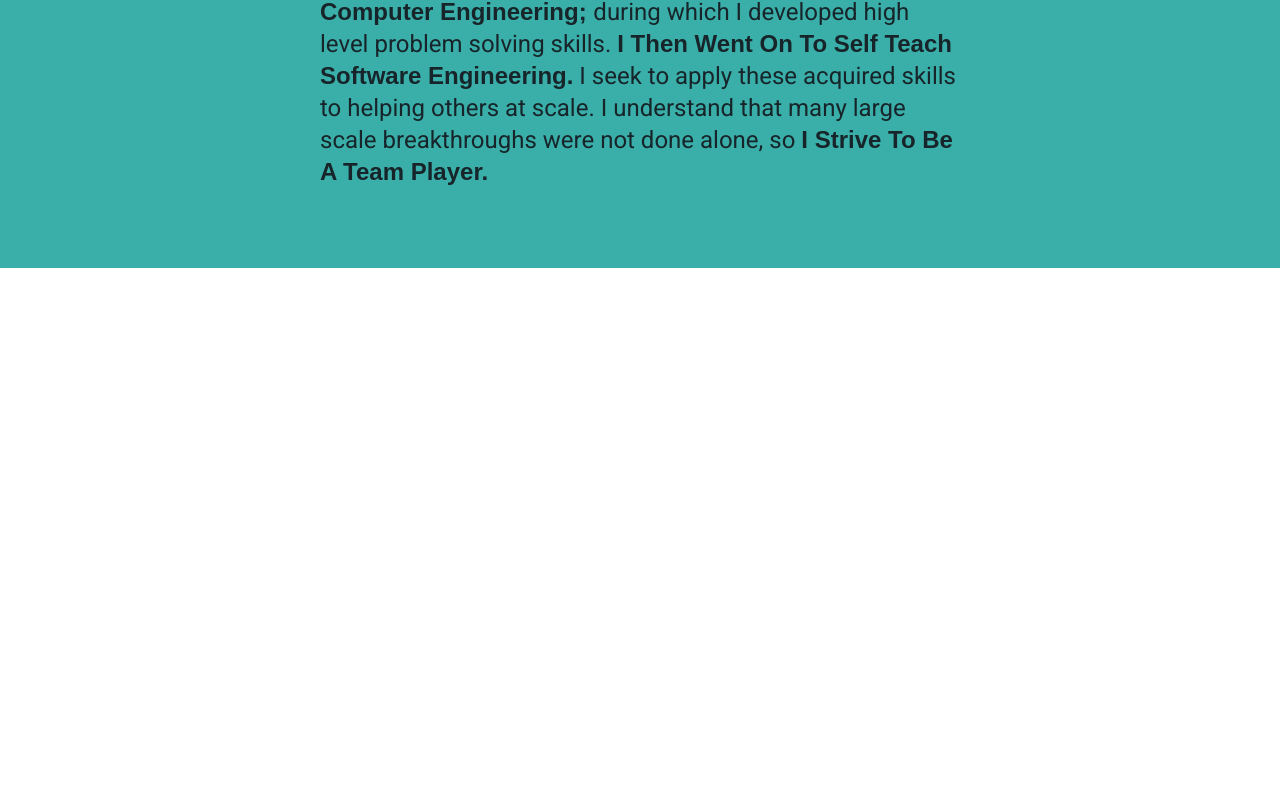
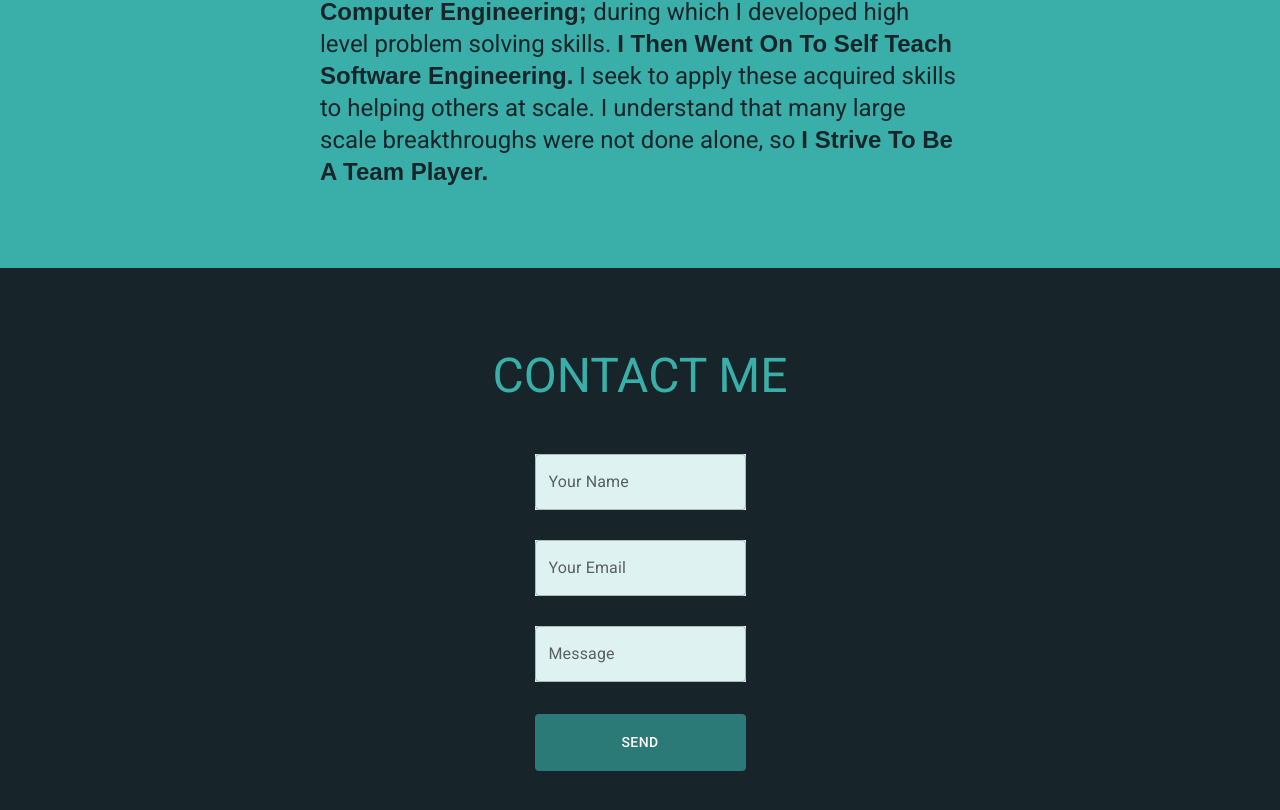
Before and after one commit to traviswilliams997/official_portfolio, a React (Vite) app: page / in a window 1280 px wide. Shown: the part 2122-2932 px from the top of the page. Before the commit the page ends 2390 px from the top, so only its background shows below. Built offline with nearby package versions, Linux system fonts and the light colour scheme.

Commit message:
Create contact form

```diff
--- a/package.json
+++ b/package.json
@@ -10,14 +10,17 @@
     "preview": "vite preview"
   },
   "dependencies": {
+    "@emailjs/browser": "^4.2.0",
     "@emotion/react": "^11.11.4",
     "@emotion/styled": "^11.11.0",
     "@mui/icons-material": "^5.15.11",
     "@mui/material": "^5.15.11",
     "@mui/system": "^5.15.11",
+    "formik": "^2.4.5",
     "react": "^18.2.0",
     "react-dom": "^18.2.0",
-    "react-router-dom": "^6.22.2"
+    "react-router-dom": "^6.22.2",
+    "yup": "^1.3.3"
   },
   "devDependencies": {
     "@types/react": "^18.2.56",
--- a/src/App.jsx
+++ b/src/App.jsx
@@ -5,7 +5,8 @@ import ProjectInfo from './components/ProjectInfo'
 import Navbar from './components/Navbar'
 import Scroll from './components/Scroll'
 import About from './components/About'
-import { Box, Stack } from '@mui/material'
+import Contact from './components/Contact'
+import { Box, Stack, Typography } from '@mui/material'
 import { useState } from 'react'
 import './app.css'
 
@@ -60,6 +61,7 @@ function App() {
         <ProjectImage imgUrl="https://res.cloudinary.com/ddrcxv4fg/image/upload/v1709594630/huce8gijty7oc6atomxl.png" />
       </Stack>
       <About />
+      <Contact />
     </Box>
   )
 }
--- /dev/null
+++ b/src/components/Contact.jsx
@@ -0,0 +1,154 @@
+import {
+  Box,
+  Typography,
+  useMediaQuery,
+  Button,
+  TextField,
+} from '@mui/material'
+import { Formik } from 'formik'
+import * as yup from 'yup'
+import emailjs from '@emailjs/browser'
+import { useRef } from 'react'
+
+const Contact = () => {
+  const isNonMobile = useMediaQuery('(min-width:600px)')
+  const form = useRef()
+
+  const schema = yup.object().shape({
+    user_name: yup.string().required('Required'),
+    user_email: yup.string().email('Invalid email').required('Required'),
+    message: yup.string().required('Required'),
+  })
+
+  const initialValues = {
+    user_name: '',
+    user_email: '',
+    message: '',
+  }
+
+  const sendEmail = () => {
+    emailjs
+      .sendForm(
+        import.meta.env.VITE_SERVICE_ID,
+        import.meta.env.VITE_TEMPLATE_ID,
+        form.current,
+        {
+          publicKey: 'Gg2Q9BGxPpnuq-6wL',
+        }
+      )
+      .then(
+        () => {
+          console.log('SUCCESS!')
+        },
+        (error) => {
+          console.log('FAILED...', error.text)
+        }
+      )
+  }
+
+  const handleFormSubmit = async (values, onSubmitProps) => {
+    sendEmail()
+    onSubmitProps.resetForm()
+  }
+
+  return (
+    <Box
+      display="flex"
+      flexDirection={'column'}
+      justifyContent="center"
+      alignItems="center"
+      bgcolor="#17252A"
+      flex={1}
+      p="80px"
+    >
+      <Typography variant="h3" color="#3AAFA9">
+        CONTACT ME
+      </Typography>
+      <Box mt="50px">
+        {' '}
+        <Formik
+          onSubmit={handleFormSubmit}
+          initialValues={initialValues}
+          validationSchema={schema}
+        >
+          {({
+            values,
+            errors,
+            touched,
+            handleBlur,
+            handleChange,
+            handleSubmit,
+            setFieldValue,
+            resetForm,
+          }) => (
+            <form ref={form} onSubmit={handleSubmit}>
+              <Box
+                display="grid"
+                gap="30px"
+                gridTemplateColumns="repeat(4, minmax(0, 1fr))"
+                sx={{
+                  '& > div': { gridColumn: isNonMobile ? undefined : 'span 4' },
+                }}
+              >
+                <TextField
+                  label="Your Name"
+                  onBlur={handleBlur}
+                  onChange={handleChange}
+                  value={values.user_name}
+                  name="user_name"
+                  error={
+                    Boolean(touched.user_name) && Boolean(errors.user_name)
+                  }
+                  helperText={touched.user_name && errors.user_name}
+                  sx={{ gridColumn: 'span 4', bgcolor: '#DEF2F1' }}
+                />{' '}
+                <TextField
+                  label="Your Email"
+                  onBlur={handleBlur}
+                  onChange={handleChange}
+                  value={values.user_email}
+                  name="user_email"
+                  error={
+                    Boolean(touched.user_email) && Boolean(errors.user_email)
+                  }
+                  helperText={touched.user_email && errors.user_email}
+                  sx={{ gridColumn: 'span 4', bgcolor: '#DEF2F1' }}
+                />
+                <TextField
+                  label="Message"
+                  onBlur={handleBlur}
+                  onChange={handleChange}
+                  value={values.message}
+                  name="message"
+                  multiline
+                  error={Boolean(touched.message) && Boolean(errors.message)}
+                  helperText={touched.message && errors.message}
+                  sx={{ gridColumn: 'span 4', bgcolor: '#DEF2F1' }}
+                />
+              </Box>
+
+              {/* BUTTONS */}
+              <Box>
+                <Button
+                  fullWidth
+                  type="submit"
+                  sx={{
+                    m: '2rem 0',
+                    p: '1rem',
+                    backgroundColor: '#2B7A78',
+                    color: 'white',
+                    '&:hover': { color: 'white', backgroundColor: '#3AAFA9' },
+                  }}
+                >
+                  {'SEND'}
+                </Button>
+              </Box>
+            </form>
+          )}
+        </Formik>
+      </Box>
+    </Box>
+  )
+}
+
+export default Contact
```
Also changed, not shown: 2 other files (tests, documents, lock files or other folders).
